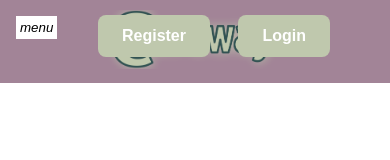
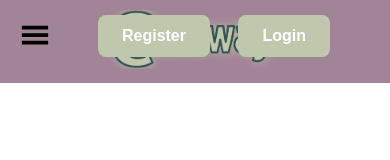
Before and after one commit to adamaripici/projectCode, a React (Create React App) app in the folder react/caraway-app/: page / in a window 390 px wide. Shown: the top 160 px of the page. Built offline with nearby package versions, Linux system fonts and the light colour scheme.

Commit message:
added hamburger icon

```diff
--- a/react/caraway-app/src/Navbar.css
+++ b/react/caraway-app/src/Navbar.css
@@ -102,11 +102,11 @@ br {
   left: 1rem;
   padding: 4px;
   border: none;
-  background: white;
   cursor: pointer;
   display: flex;
   flex-direction: row;
   align-items: center;
+  font-size: 30px; /* Adjust the size as needed */
 }
 
 .explore{
--- a/react/caraway-app/src/Navbar.js
+++ b/react/caraway-app/src/Navbar.js
@@ -1,6 +1,9 @@
 import * as React from "react";
 import { useState } from 'react';
 import "./Navbar.css";
+import { GiHamburgerMenu } from 'react-icons/gi';
+
+
 let logo = require('./images/logo.png');
 
 
@@ -24,10 +27,11 @@ export default function NavBar() {
           <li><a className="menuItem" href="/financial-assistance">Financial Assistance Programs</a></li>
       </ul>
 
-      <button className="hamburger" onClick={toggleMenu}>
-        <i className="menuIcon material-icons">menu</i>
+      <GiHamburgerMenu className="hamburger" onClick={toggleMenu}/>
+      {/* <button className="hamburger" onClick={toggleMenu}>
+        <i className="menuIcon material-icons"><GiHamburgerMenu onClick={toggleMenu}/></i>
         <i className="closeIcon material-icons">close</i>
-      </button>
+      </button> */}
           <div className="logo-title">
             <a href="/">
               <img className="logo-img" src={logo}/>
```
